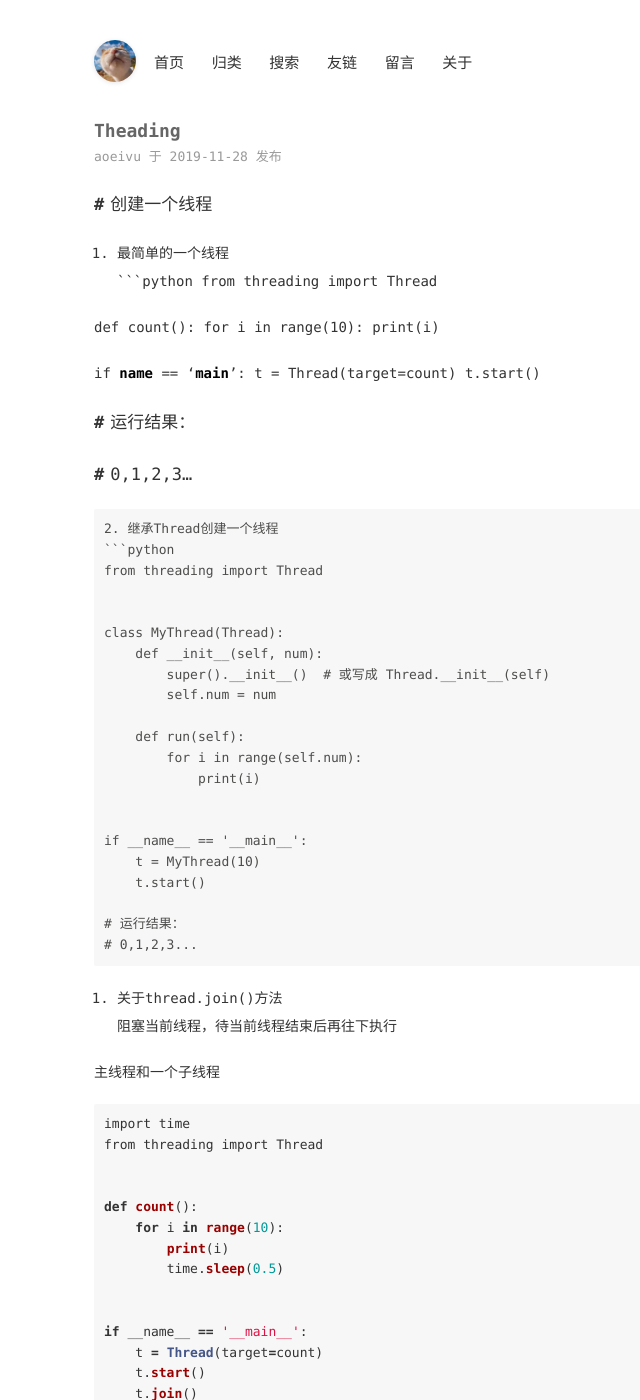
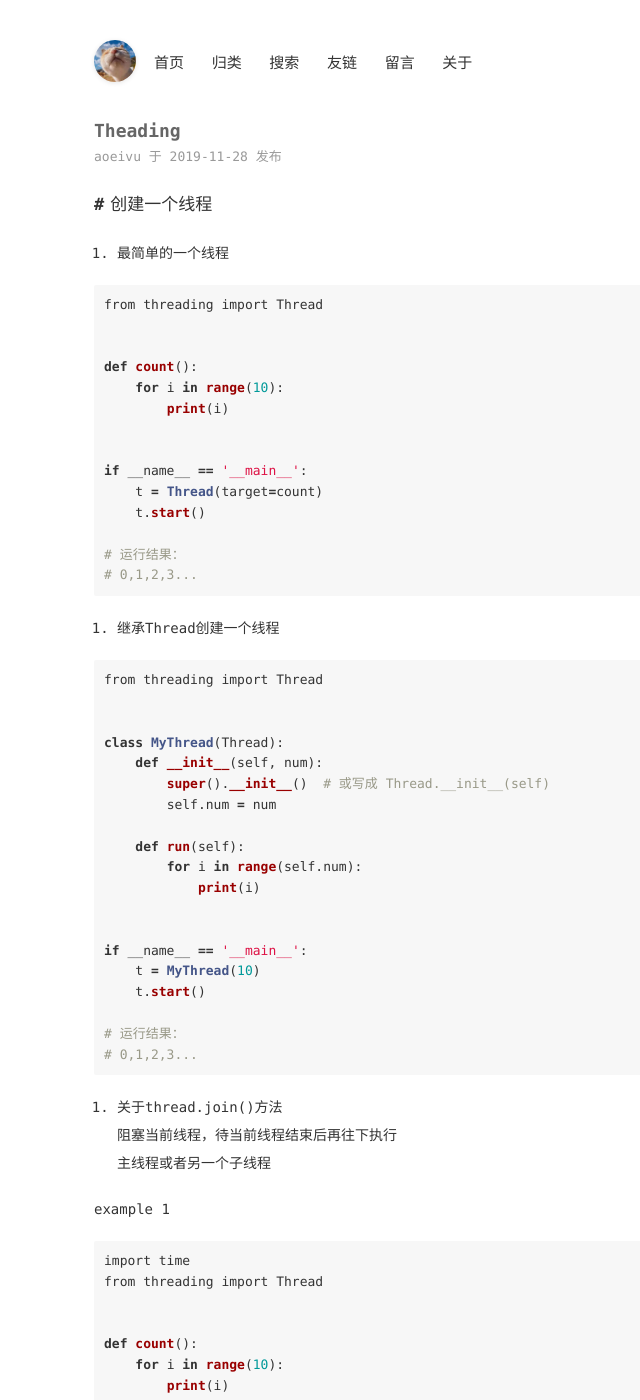
Before and after one commit to aoeivu/aoeivu, a Jekyll site: the page built from _posts/2019-11-28-Threading.md, in a window 1280 px wide and 1400 px high. Shown: the whole window, without its empty margins (260-900 px from the left). Built offline with Jekyll 4.4.1, drawn with Linux system fonts in a browser that asks for light colours; comment, search, counter and statistics services are not loaded; some of the changed text lies outside the part shown.

Commit message:
fix post

````diff
--- a/_posts/2019-11-28-Threading.md
+++ b/_posts/2019-11-28-Threading.md
@@ -6,6 +6,7 @@ categories: [Python]
 
 # 创建一个线程
 1. 最简单的一个线程
+
 ```python
 from threading import Thread
 
@@ -22,7 +23,9 @@ if __name__ == '__main__':
 # 运行结果：
 # 0,1,2,3...
 ```
+
 2. 继承Thread创建一个线程
+
 ```python
 from threading import Thread
 
@@ -44,10 +47,13 @@ if __name__ == '__main__':
 # 运行结果：
 # 0,1,2,3...
 ```
+
 3. 关于thread.join()方法
 阻塞当前线程，待当前线程结束后再往下执行
+主线程或者另一个子线程
 
-主线程和一个子线程
+example 1
+
 ```python
 import time
 from threading import Thread
@@ -68,7 +74,8 @@ if __name__ == '__main__':
 # 运行结果 1,2,3,4,5...hhh
 ```
 
-两个线程顺序执行
+example 2
+
 ```python
 import time
 from threading import Thread
@@ -97,11 +104,13 @@ if __name__ == '__main__':
 
 # 运行结果0,1,2,3,4,5,6,7,8,9,10,9,8....
 ```
+
 4. setDamon(True)
 setDamon值默认为False，当setDamon=True的时候，不管子线程有没有结束，只要主线程结束了，子线程就结束
 注意:
 a. setDamon=True必须放在start()函数之前
 b. setDamon=True既可以写t.setDamon(True),也可以Thread(target=count, daemon=True)
+
 ```python
 import time
 from threading import Thread
@@ -121,7 +130,9 @@ if __name__ == '__main__':
     time.sleep(2)
     print('主线程结束，子线程结束')
 ```
+
 5. conclusion
+
 ```python
 t = Thread(target=func, args=(1, 2))  # func不可包含()，args为turple类型
 t.start()  # 开始一个子线程
````
